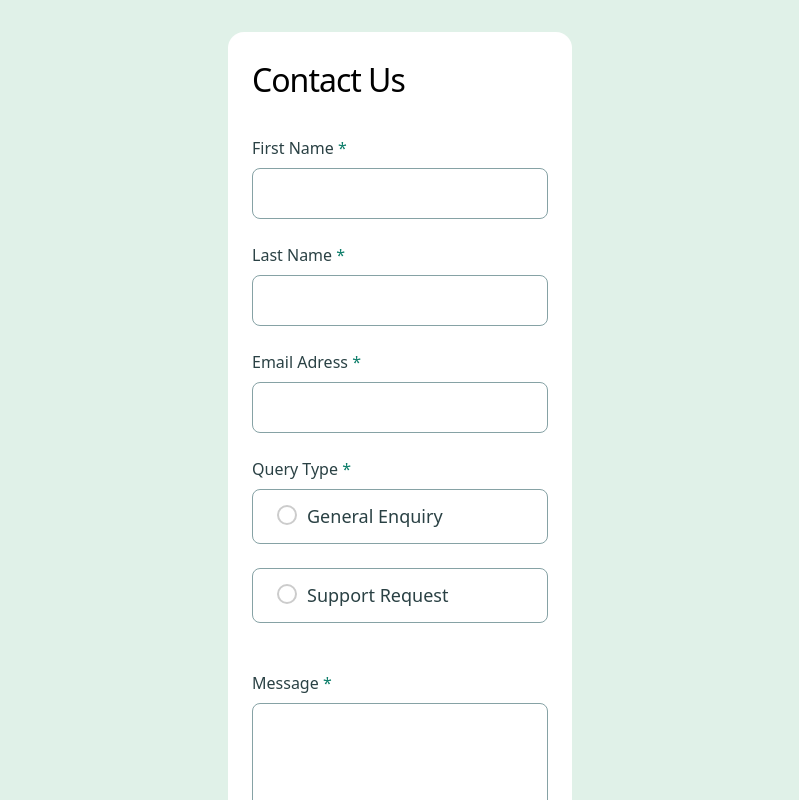
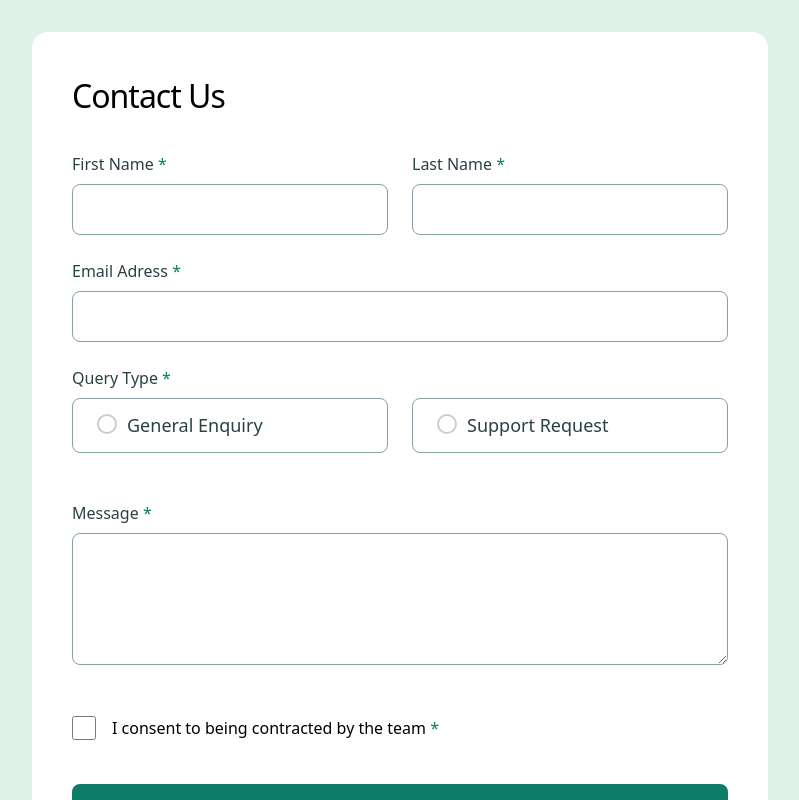
Before and after one commit to Giioz/contact-form-react, a React (Vite) app: page / in a window 1280 px wide. Shown: the top 800 px of the page, without its empty margins (240-1039 px from the left). Built offline with nearby package versions, Linux system fonts and the light colour scheme.

Commit message:
feat: added responsive design

```diff
--- a/src/component/Form.css
+++ b/src/component/Form.css
@@ -23,7 +23,7 @@ input[type="radio"]:hover {
 .radioLabel {
     font-size: 18px;
     padding: 13px 24px;
-    height: '3.18rem';
+    max-height: '3.18rem';
     display: block;
     position: relative;
     cursor: pointer;
@@ -41,3 +41,10 @@ input[type="radio"]:hover {
     border-color: #4CAF50;
 
 }
+
+
+@media (min-width: 834px) {
+    #form {
+        margin-inline: auto;
+    }
+}
--- a/src/component/Form.tsx
+++ b/src/component/Form.tsx
@@ -10,20 +10,20 @@ import { InputTextArea } from './Input_Components/InputTextArea'
 
 export const Form = () => {
   return (
-    <div className="max-w-[21.499rem] h-auto p-[1.5rem] bg-white mx-auto my-[2rem] rounded-[1rem]">
+    <div className="max-w-[45.5rem] h-auto p-[1.5rem] bg-white mx-sm my-[2rem] rounded-[1rem] md:max-w-[46rem] md:mx-[3rem] md:p-[40px]" id='form'>
         <h1 className="text-[2rem] bold tracking-[-0.0625rem]">Contact Us</h1>
         <form className="max-w-full mt-[2rem] flex gap-[1.5rem] flex-col">
             {/* first-last name group div */}
-            <div className="flex gap-[1.5rem] flex-col">
+            <div className="w-[100%] flex gap-[1.5rem] flex-col md:flex-row">
                 <InputFirstname />
                 <InputLastname />
             </div>
             {/* email */}
             <InputEmail />
             {/* radio group div */}
-            <div className=''>
+            <div>
                 <label className="labelText block">Query Type <span className="text-[#0C7D69]">*</span></label>
-                <div>
+                <div className='md:flex md:gap-[1.5rem]'>
                     <InputRadioGeneral />
                     <InputRadioSupport />
                 </div>
--- a/src/component/Input_Components/InputFirstname.tsx
+++ b/src/component/Input_Components/InputFirstname.tsx
@@ -1,9 +1,9 @@
 
 export const InputFirstname = () => {
   return (
-    <div>
+    <div className="md:w-[20rem]">
         <label className="labelText block" htmlFor="firstName">First Name <span className="text-[#0C7D69]">*</span></label>
-        <input className="inputSize" type="text" name="firstName" />
+        <input className="inputSize md:w-full" type="text" name="firstName" />
     </div>
   )
 }
--- a/src/component/Input_Components/InputLastname.tsx
+++ b/src/component/Input_Components/InputLastname.tsx
@@ -1,8 +1,8 @@
 export const InputLastname = () => {
   return (
-    <div>
+    <div className="md:w-[20rem]">
         <label className="labelText block" htmlFor="lastName">Last Name <span className="text-[#0C7D69]">*</span></label>
-        <input className="inputSize" type="text" name="lastName" />
+        <input className="inputSize w-full" type="text" name="lastName" />
     </div>
   )
 }
--- a/src/component/Input_Components/InputRadioGeneral.tsx
+++ b/src/component/Input_Components/InputRadioGeneral.tsx
@@ -1,6 +1,6 @@
 export const InputRadioGeneral = () => {
   return (
-    <div>
+    <div className="md:w-[20rem]">
         <label className="radioLabel flex align-center" htmlFor='generalEnquiry'>
             <input className='mt-[2px]' type="radio" id='generalEnquiry' name='group1' />
             General Enquiry
--- a/src/component/Input_Components/InputRadioSupport.tsx
+++ b/src/component/Input_Components/InputRadioSupport.tsx
@@ -1,7 +1,7 @@
 
 export const InputRadioSupport = () => {
   return (
-    <div>
+    <div className="md:w-[20rem]">
         <label className="radioLabel flex align-center" htmlFor='supportRequest'>
             <input className='mt-[2px]' type="radio" id='supportRequest' name='group1'/>
             Support Request
--- a/src/component/Input_Components/InputTextArea.tsx
+++ b/src/component/Input_Components/InputTextArea.tsx
@@ -2,7 +2,7 @@ export const InputTextArea = () => {
   return (
     <div>
         <label className="labelText block">Message <span className="text-[#0C7D69]">*</span></label>
-        <textarea className='inputSize min-h-[15rem]'></textarea>
+        <textarea className='inputSize min-h-[15rem] md:min-h-[8.25rem]'></textarea>
     </div>
   )
 }
```
